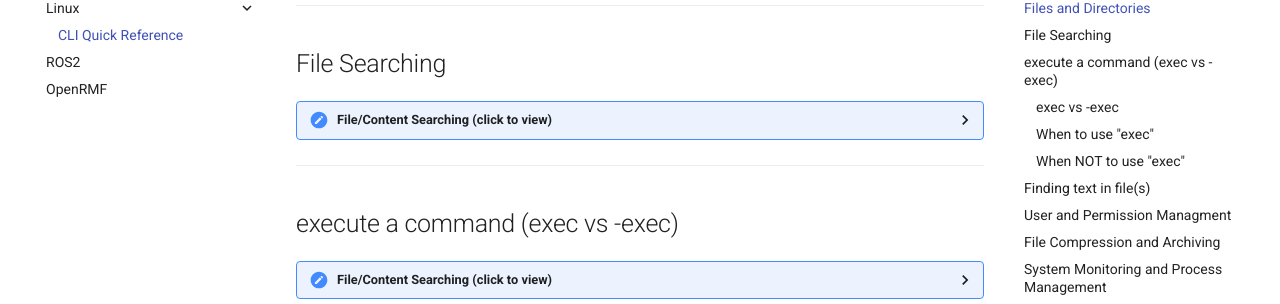
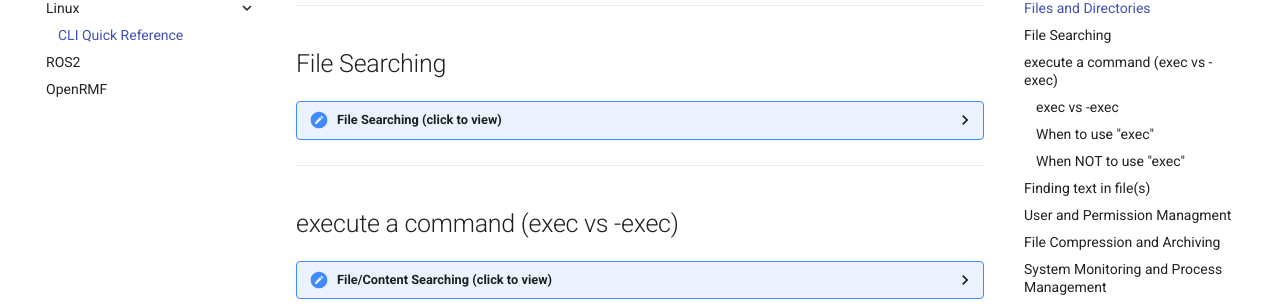
Before and after one commit to alohamujeeb/alohamujeeb.github.io, an MkDocs documentation site: the page built from docs/tutorials/linux/linux-cli.md, in a window 1280 px wide and 900 px high, scrolled down 365 px. Shown: the part 148-452 px from the top of the window. Built offline with MkDocs 1.6.1 and Material for MkDocs 9.7.7, drawn with Linux system fonts in a browser that asks for light colours; some of the changed lines change nothing that is shown.

Commit message:
Linux CLI file updated

````diff
--- a/docs/tutorials/linux/linux-cli.md
+++ b/docs/tutorials/linux/linux-cli.md
@@ -55,7 +55,7 @@
 
 ---
 ## File Searching
-??? "File/Content Searching (click to view)"
+??? "File Searching (click to view)"
 
 	=== "Navigation and Listing"
 		|command|description|
@@ -77,6 +77,8 @@
 		|---|---|
 		|```find /etc -type f -name "*.conf" -exec realpath {} \;```| List full path of all .conf files|
 		|```find /var/log -type f -name "*.log" -exec du -h {} \;```| Print file size of .log files|
+        |```find /var/log -type f -name "*.log" -size +1M -exec rm {} \;```| Delete log files of size above 1MB (using rm shell command)|
+        |```find /var/log -type f -name "*.log" -size +1M -delete```| Delete log files of size above 1MB (using -delete flag)|
 		|```find /tmp -type f -name "*.tmp" -exec rm {} \;```| Delete all .tmp files|
 		|```find . -type f -empty -exec rm {} \;```| Delete empty files|
 		|```find /backup -type f -mtime +30 -exec rm {} \;```| Delete files older than 30 days|
@@ -87,7 +89,8 @@
 
 	- exec some_command  (this is part of shell itself)
 	- The -exec Option in the find Command is not same as exec...It is just an option of the 'find command itself"
-
+    - to delete log files "-delete" option is better than "rm", because it is a built-in parameter of "find" command. It's generally faster and uses less system resources because it doesn’t need to spawn a new rm process for each file.
+    (both ways are mentioned in above examples)
 
 ---
 ## execute a command (exec vs -exec)
````
